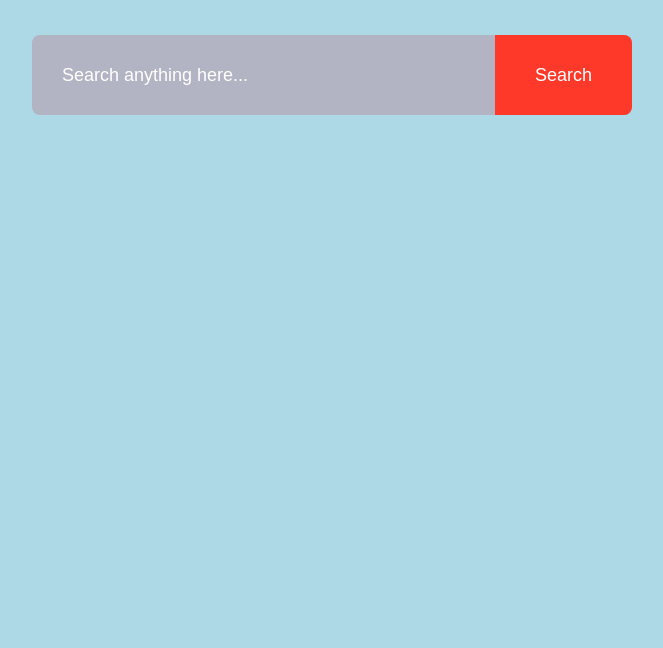
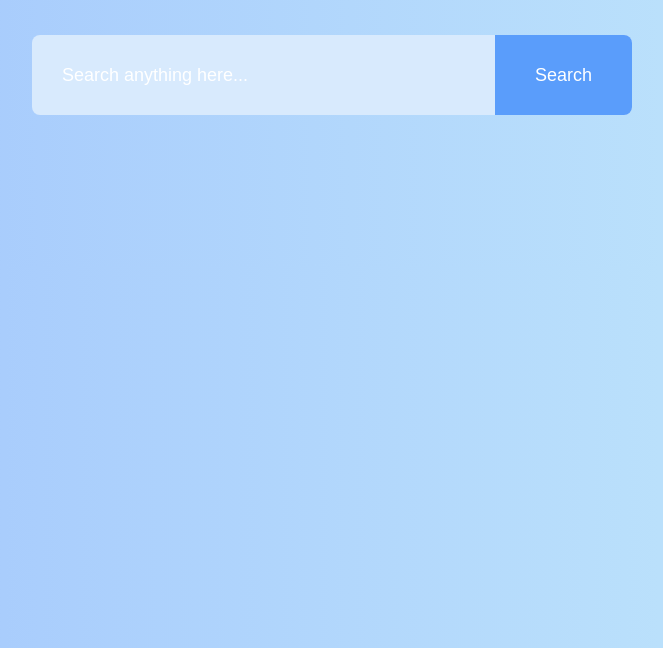
Before and after one commit to dnithinreddy/ImageSearchEngine, a plain HTML site: page index.html in a window 1280 px wide. Shown: the part 152-800 px from the top of the page, without its empty margins (308-971 px from the left). Drawn offline with Linux system fonts and the light colour scheme.

Commit message:
imageStyle

```diff
--- a/style.css
+++ b/style.css
@@ -5,7 +5,7 @@
     box-sizing: border-box;
 }
 body{
-    background: lightblue;
+    background: linear-gradient(to right, #a1c4fd, #c2e9fb);
     color: #fff;
 }
 h1{
@@ -18,7 +18,7 @@ form{
     max-width: 600px;
     margin: auto;
     height: 80px;
-    background: #b2b3c3;
+    background: #d8eafd;
     display: flex;
     align-items: center;
     border-radius: 8px;
@@ -36,7 +36,7 @@ form input{
 form button{
     padding: 0 40px;
     height: 100%;
-    background: #ff3929;
+    background:#5a9dfb;
     color: #fff;
     font-size: 18px;
     border: 0;
@@ -45,6 +45,9 @@ form button{
     border-bottom-right-radius: 8px;
     cursor: pointer;
 }
+button:hover {
+    background-color: #4a8fe0; /* Slightly darker shade for hover */
+  }
 ::placeholder{
     color: #fff;
     font-size: 18px;
```
